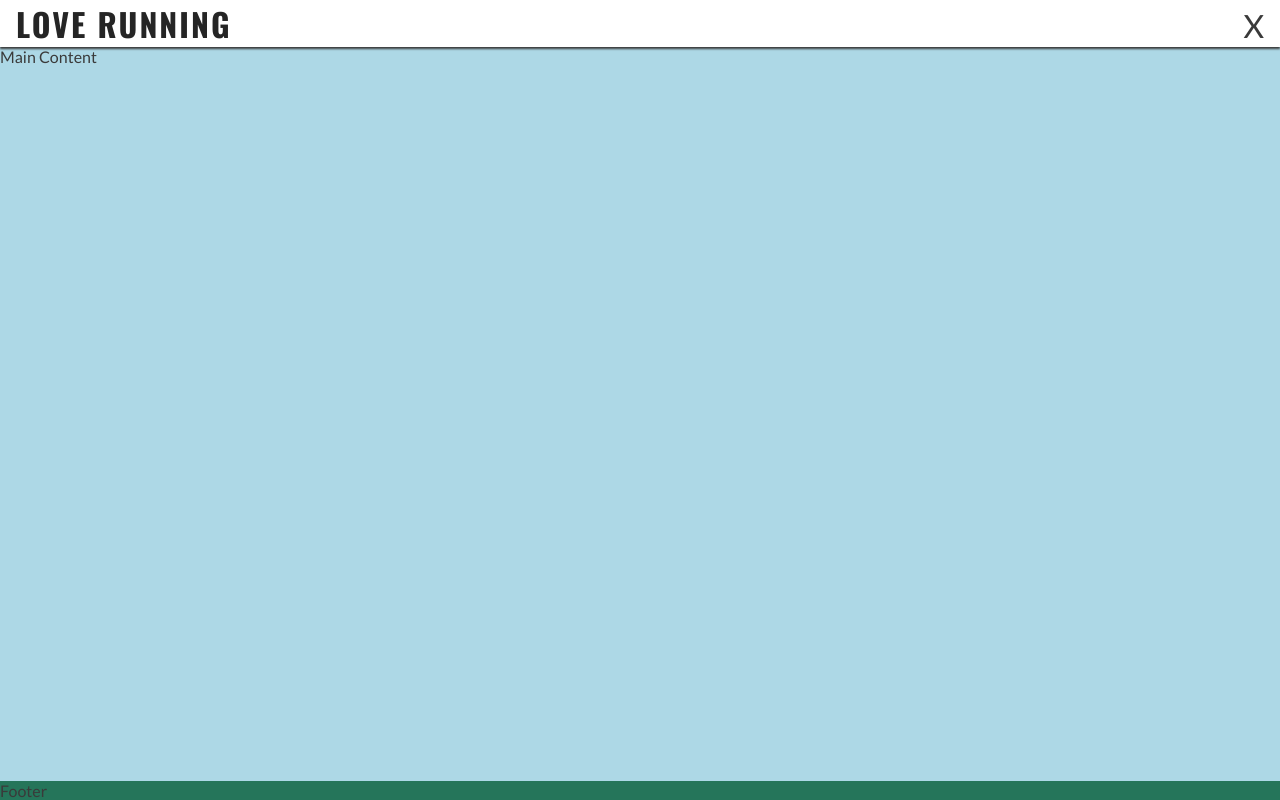
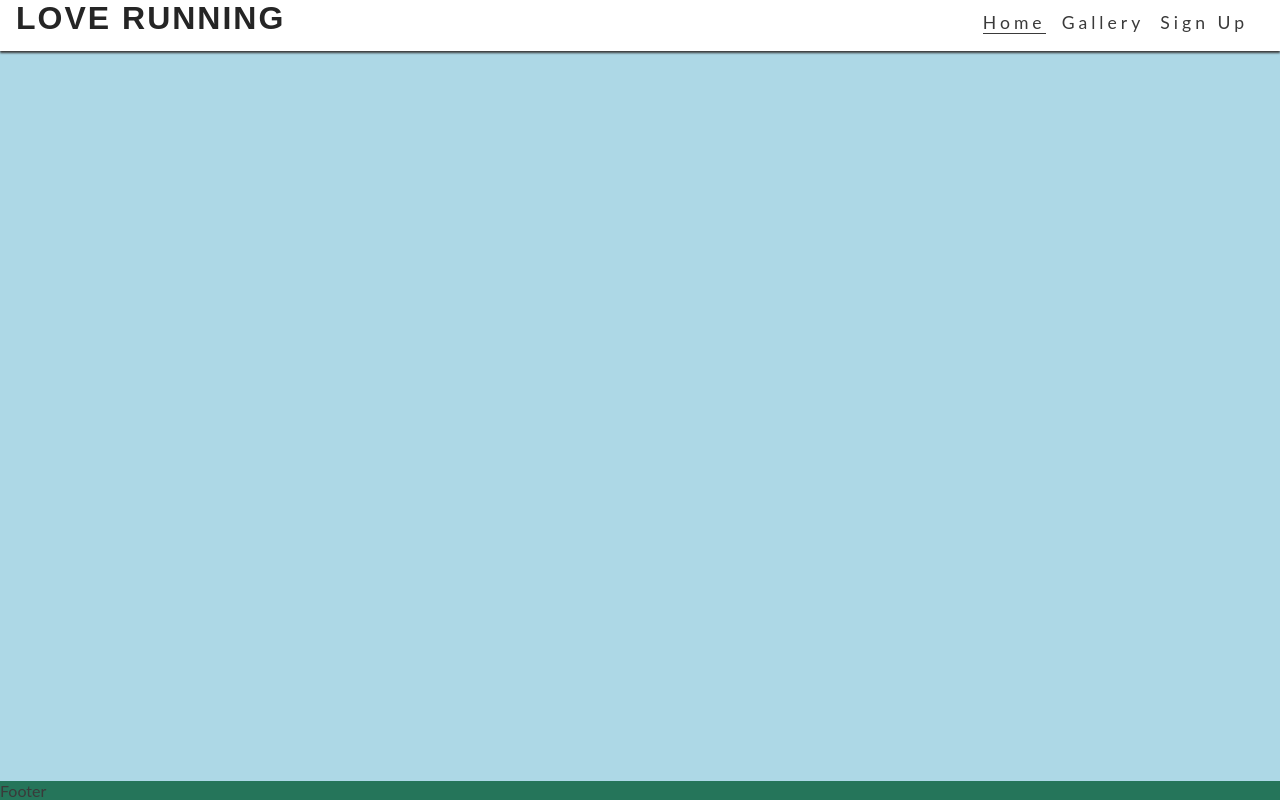
Before and after one commit to katiecampbs/Love-Running, a plain HTML site: page index.html in a window 1280 px wide. Drawn offline with nearby package versions, Linux system fonts and the light colour scheme.

Commit message:
Make nav bar responsive to different screen sizes

```diff
--- a/assets/css/style.css
+++ b/assets/css/style.css
@@ -1,42 +1,3 @@
-/* Google fonts import */
-@import url('https://fonts.googleapis.com/css2?family=Lato:ital,wght@0,100;0,300;0,400;0,700;0,900;1,100;1,300;1,400;1,700;1,900&family=Oswald:wght@200;300;400;500;600;700&display=swap');
-
-/* Asterisk wildcard selector to override default styles added by the browser */
-* {
-    padding: 0;
-    margin: 0;
-    box-sizing:border-box;
-}
-
-/* General Styles */
-body {
-    min-height:100vh;
-    display:flex;
-    flex-direction:column;
-    /*Generic project styles */
-    color:#3a3a3a;
-    font-family:'Lato', sans-serif;
-
-}
-
-/* header */
-header {background-color:darksalmon}
-
-h1 {font-family:'Oswald', sans-serif}
-
-/* main content */
-main {
-    background-color:lightblue;
-    /* Make main element take up surplus space to push the footer down */
-    flex: 1 0 auto;
-    margin-top:47px;
-}
-
-
-/* footer */
-footer {background-color:rgb(37, 117, 90)}/* Google fonts import */
-@import url('https://fonts.googleapis.com/css2?family=Lato:ital,wght@0,100;0,300;0,400;0,700;0,900;1,100;1,300;1,400;1,700;1,900&family=Oswald:wght@200;300;400;500;600;700&display=swap');
-
 /* Asterisk wildcard selector to override default styles added by the browser */
 * {
     padding: 0;
@@ -51,8 +12,7 @@ body {
     flex-direction: column;
     /*Generic project styles */
     color: #3a3a3a;
-    font-family: 'Lato', sans-serif;
-
+    font-family: "Lato", sans-serif;
 }
 
 /* header */
@@ -63,9 +23,9 @@ header {
     z-index: 99;
     width: 100%;
     box-shadow: 0 2px 2px #3a3a3a;
-        display:flex;
-        justify-content:space-between;
-        align-items:baseline;
+    display: flex;
+    justify-content: space-between;
+    align-items: baseline;
 }
 
 header a {
@@ -74,30 +34,34 @@ header a {
 }
 
 h1 {
-    font-family: 'Oswald', sans-serif;
+    font-family: "Oswald", sans-serif;
     text-transform: uppercase;
     letter-spacing: 2px;
     color: #252525;
 }
 
 nav {
-    position:absolute;
+    position: absolute;
     left: 0;
     padding: 0 1rem;
     background-color: #ffffff;
-    width:100%;
+    width: 100%;
     box-shadow: 0 2px 2px #3a3a3a;
     display: none;
-    top:100%;
+    top: 100%;
 }
 
 #nav-toggle:checked~nav {
-    display:block;
+    display: block;
 }
 
-#nav-toggle {display:none;}
+#nav-toggle {
+    display: none;
+}
 
-.nav-toggle-label {font-size:2rem;}
+.nav-toggle-label {
+    font-size: 2rem;
+}
 
 /* main content */
 main {
@@ -106,23 +70,46 @@ main {
     flex: 1 0 auto;
 }
 
-
 /* footer */
 footer {
-    background-color: rgb(37, 117, 90)
+    background-color: rgb(37, 117, 90);
 }
 
 #menu {
     font-size: 110%;
     letter-spacing: 4px;
     list-style-type: none;
-
 }
 
-#menu > li {
+#menu>li {
     margin-bottom: 1em;
 }
 
 .active {
     border-bottom: 1px solid #3a3a3a;
 }
+
+/* Media Query - tablets and larger - 768px and above */
+@media screen and (min-width: 768px) {
+
+    /* Header */
+    nav {
+        display: block;
+        position: relative;
+        box-shadow: none;
+        width: fit-content;
+        padding-right: 1rem;
+    }
+
+    #menu {
+        display: flex;
+    }
+
+    #menu>li {
+        padding-left: 1rem;
+    }
+
+    .nav-toggle-label {
+        display: none;
+    }
+}
```
Lines whose indentation alone changed are shown as unchanged.
